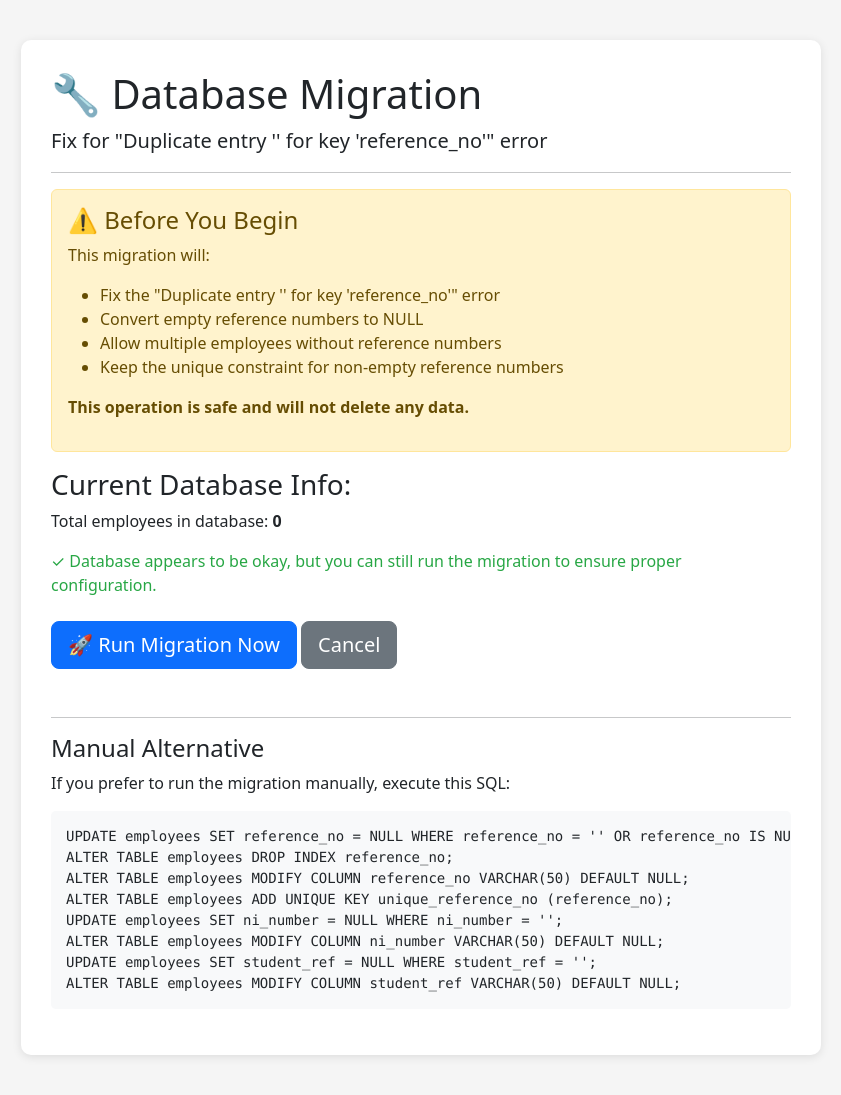
After one commit to Kalharapasan/Payroll-Management-System-II, a PHP site: page /migrate.php in a window 1280 px wide. The commit adds this page. Shown: the whole page, without its empty margins (219-1060 px from the left). Run offline with PHP 8.4, Linux system fonts and the light colour scheme; data that the repository does not hold is empty.

Commit message:
complete Application

```diff
--- /dev/null
+++ b/migrate.php
@@ -0,0 +1,168 @@
+<?php
+
+require_once __DIR__ . '/config.php';
+
+header('Content-Type: text/html; charset=utf-8');
+?>
+<!DOCTYPE html>
+<html lang="en">
+<head>
+    <meta charset="UTF-8">
+    <meta name="viewport" content="width=device-width, initial-scale=1.0">
+    <title>Database Migration - Fix Reference No</title>
+    <link href="https://cdn.jsdelivr.net/npm/bootstrap@5.3.0/dist/css/bootstrap.min.css" rel="stylesheet">
+    <style>
+        body { padding: 40px; background: #f5f5f5; }
+        .container { max-width: 800px; background: white; padding: 30px; border-radius: 10px; box-shadow: 0 2px 10px rgba(0,0,0,0.1); }
+        .success { color: #28a745; }
+        .error { color: #dc3545; }
+        pre { background: #f8f9fa; padding: 15px; border-radius: 5px; overflow-x: auto; }
+    </style>
+</head>
+<body>
+    <div class="container">
+        <h1>🔧 Database Migration</h1>
+        <p class="lead">Fix for "Duplicate entry '' for key 'reference_no'" error</p>
+        <hr>
+
+<?php
+if ($_SERVER['REQUEST_METHOD'] === 'POST' && isset($_POST['run_migration'])) {
+    try {
+        $dsn = sprintf('mysql:host=%s;dbname=%s;charset=utf8mb4', DB_HOST, DB_NAME);
+        $pdo = new PDO($dsn, DB_USER, DB_PASS, [
+            PDO::ATTR_ERRMODE => PDO::ERRMODE_EXCEPTION,
+        ]);
+
+        echo "<h3>Running Migration...</h3>";
+        echo "<div class='alert alert-info'>Starting database migration</div>";
+
+        echo "<p>Step 1: Converting empty reference numbers to NULL...</p>";
+        $stmt = $pdo->exec("UPDATE employees SET reference_no = NULL WHERE reference_no = '' OR reference_no IS NULL");
+        echo "<p class='success'>✓ Updated {$stmt} rows</p>";
+        echo "<p>Step 2: Removing old unique constraint...</p>";
+        try {
+            $pdo->exec("ALTER TABLE employees DROP INDEX reference_no");
+            echo "<p class='success'>✓ Old constraint removed</p>";
+        } catch (PDOException $e) {
+            if ($e->getCode() == '42000' && strpos($e->getMessage(), "check that column/key exists") !== false) {
+                echo "<p class='text-warning'>⚠ Constraint already removed or doesn't exist</p>";
+            } else {
+                throw $e;
+            }
+        }
+        echo "<p>Step 3: Modifying reference_no column...</p>";
+        $pdo->exec("ALTER TABLE employees MODIFY COLUMN reference_no VARCHAR(50) DEFAULT NULL");
+        echo "<p class='success'>✓ Column modified successfully</p>";
+
+        echo "<p>Step 4: Adding new unique constraint...</p>";
+        try {
+            $pdo->exec("ALTER TABLE employees ADD UNIQUE KEY unique_reference_no (reference_no)");
+            echo "<p class='success'>✓ New constraint added</p>";
+        } catch (PDOException $e) {
+            if ($e->getCode() == '42000' && strpos($e->getMessage(), "Duplicate key name") !== false) {
+                echo "<p class='text-warning'>⚠ Constraint already exists</p>";
+            } else {
+                throw $e;
+            }
+        }
+
+        echo "<p>Step 5: Fixing other optional fields...</p>";
+        $pdo->exec("UPDATE employees SET ni_number = NULL WHERE ni_number = ''");
+        $pdo->exec("ALTER TABLE employees MODIFY COLUMN ni_number VARCHAR(50) DEFAULT NULL");
+        $pdo->exec("UPDATE employees SET student_ref = NULL WHERE student_ref = ''");
+        $pdo->exec("ALTER TABLE employees MODIFY COLUMN student_ref VARCHAR(50) DEFAULT NULL");
+        echo "<p class='success'>✓ Other fields updated</p>";
+
+        echo "<div class='alert alert-success mt-4'>";
+        echo "<h4>✅ Migration Completed Successfully!</h4>";
+        echo "<p>Your database has been updated. You can now:</p>";
+        echo "<ul>";
+        echo "<li>Add employees without reference numbers</li>";
+        echo "<li>Add employees with unique reference numbers</li>";
+        echo "<li>The duplicate entry error is fixed</li>";
+        echo "</ul>";
+        echo "<p><a href='index.php' class='btn btn-primary'>Go to Payroll System</a></p>";
+        echo "</div>";
+
+        $count = $pdo->query("SELECT COUNT(*) FROM employees")->fetchColumn();
+        $nullCount = $pdo->query("SELECT COUNT(*) FROM employees WHERE reference_no IS NULL")->fetchColumn();
+
+        echo "<h4>Current Database Status:</h4>";
+        echo "<ul>";
+        echo "<li>Total employees: <strong>{$count}</strong></li>";
+        echo "<li>Employees without reference number: <strong>{$nullCount}</strong></li>";
+        echo "<li>Employees with reference number: <strong>" . ($count - $nullCount) . "</strong></li>";
+        echo "</ul>";
+
+    } catch (PDOException $e) {
+        echo "<div class='alert alert-danger'>";
+        echo "<h4>❌ Migration Failed</h4>";
+        echo "<p>Error: " . htmlspecialchars($e->getMessage()) . "</p>";
+        echo "<p>Code: " . htmlspecialchars($e->getCode()) . "</p>";
+        echo "</div>";
+    } catch (Exception $e) {
+        echo "<div class='alert alert-danger'>";
+        echo "<h4>❌ Error</h4>";
+        echo "<p>" . htmlspecialchars($e->getMessage()) . "</p>";
+        echo "</div>";
+    }
+} else {
+
+    ?>
+        <div class="alert alert-warning">
+            <h4>⚠️ Before You Begin</h4>
+            <p>This migration will:</p>
+            <ul>
+                <li>Fix the "Duplicate entry '' for key 'reference_no'" error</li>
+                <li>Convert empty reference numbers to NULL</li>
+                <li>Allow multiple employees without reference numbers</li>
+                <li>Keep the unique constraint for non-empty reference numbers</li>
+            </ul>
+            <p><strong>This operation is safe and will not delete any data.</strong></p>
+        </div>
+
+        <h3>Current Database Info:</h3>
+        <?php
+        try {
+            $dsn = sprintf('mysql:host=%s;dbname=%s;charset=utf8mb4', DB_HOST, DB_NAME);
+            $pdo = new PDO($dsn, DB_USER, DB_PASS, [PDO::ATTR_ERRMODE => PDO::ERRMODE_EXCEPTION]);
+
+            $count = $pdo->query("SELECT COUNT(*) FROM employees")->fetchColumn();
+            echo "<p>Total employees in database: <strong>{$count}</strong></p>";
+
+
+            $emptyRefCount = $pdo->query("SELECT COUNT(*) FROM employees WHERE reference_no = ''")->fetchColumn();
+            if ($emptyRefCount > 1) {
+                echo "<p class='error'>⚠️ Found {$emptyRefCount} employees with empty reference numbers - this causes the error!</p>";
+            } else {
+                echo "<p class='success'>✓ Database appears to be okay, but you can still run the migration to ensure proper configuration.</p>";
+            }
+        } catch (Exception $e) {
+            echo "<p class='error'>Could not check database: " . htmlspecialchars($e->getMessage()) . "</p>";
+        }
+        ?>
+
+        <form method="POST" class="mt-4">
+            <button type="submit" name="run_migration" class="btn btn-primary btn-lg">
+                🚀 Run Migration Now
+            </button>
+            <a href="index.php" class="btn btn-secondary btn-lg">Cancel</a>
+        </form>
+
+        <hr class="mt-5">
+        <h4>Manual Alternative</h4>
+        <p>If you prefer to run the migration manually, execute this SQL:</p>
+        <pre>UPDATE employees SET reference_no = NULL WHERE reference_no = '' OR reference_no IS NULL;
+ALTER TABLE employees DROP INDEX reference_no;
+ALTER TABLE employees MODIFY COLUMN reference_no VARCHAR(50) DEFAULT NULL;
+ALTER TABLE employees ADD UNIQUE KEY unique_reference_no (reference_no);
+UPDATE employees SET ni_number = NULL WHERE ni_number = '';
+ALTER TABLE employees MODIFY COLUMN ni_number VARCHAR(50) DEFAULT NULL;
+UPDATE employees SET student_ref = NULL WHERE student_ref = '';
+ALTER TABLE employees MODIFY COLUMN student_ref VARCHAR(50) DEFAULT NULL;</pre>
+    <?php
+}
+?>
+    </div>
+</body>
+</html>
```
Also changed, not shown: Data_Bases.sql (+5 -4 lines), fix_unique_constraint.sql (added, +21 -0 lines), index.php (+12 -1 lines), styles.css (+13 -14 lines), README.md.
